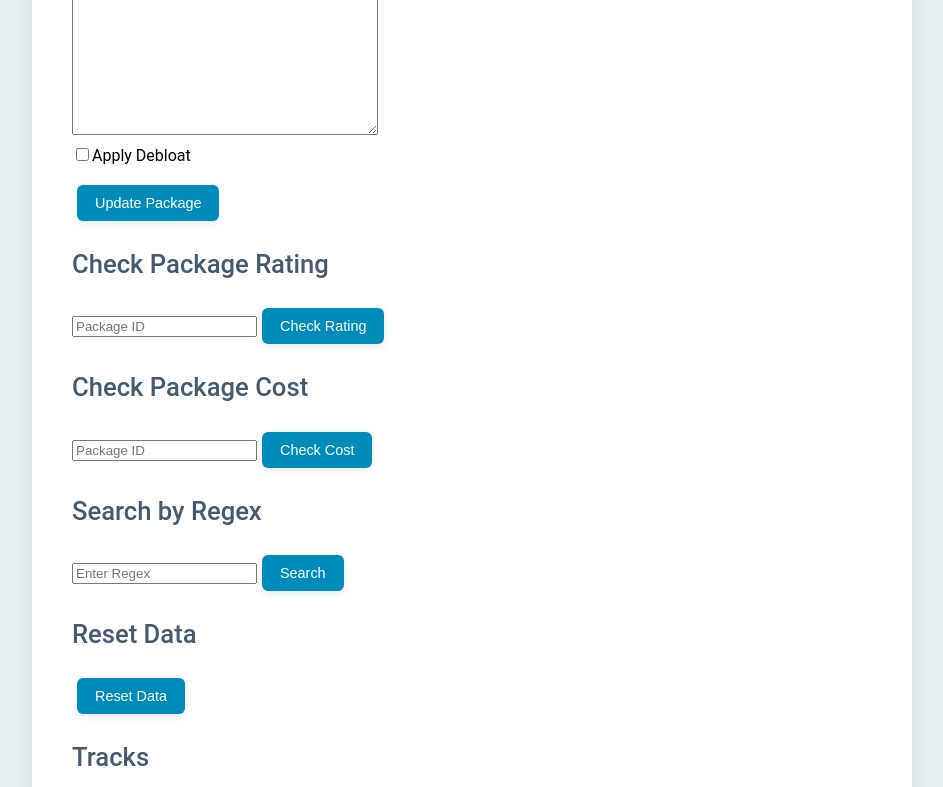
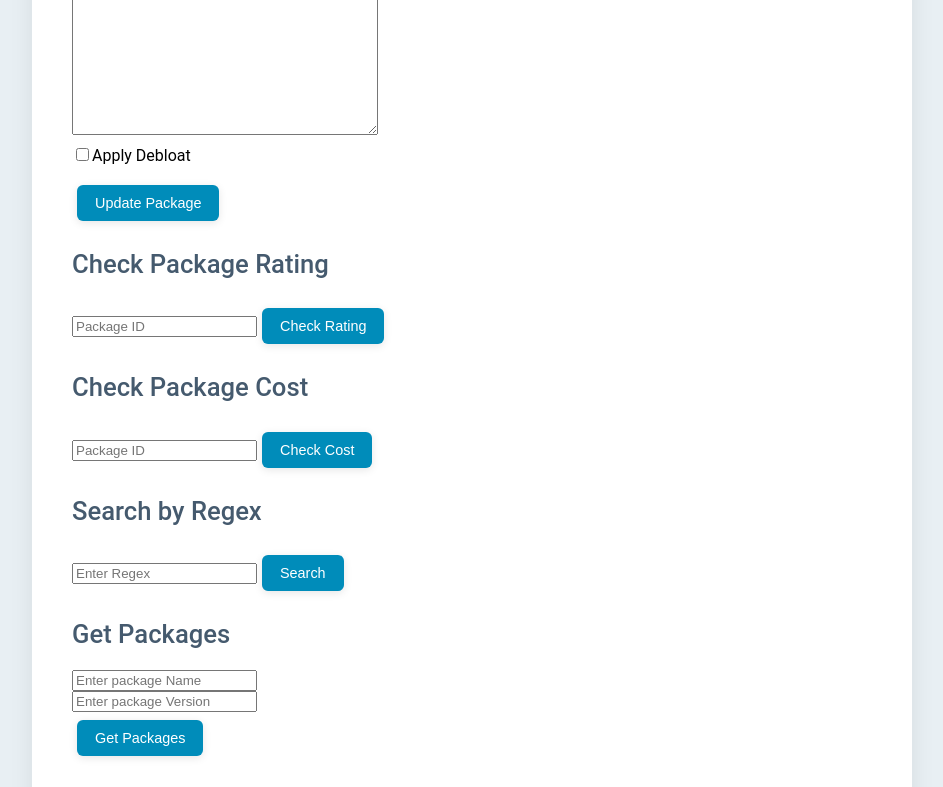
Before and after one commit to abdelrahmanHamdyG/NPM-packages-Evaluator, a React (Create React App) app in the folder frontend/: page / in a window 1280 px wide. Shown: the part 720-1507 px from the top of the page, without its empty margins (168-1111 px from the left). Built offline with nearby package versions, Linux system fonts and the light colour scheme.

Commit message:
Front end for packages

```diff
--- a/frontend/src/app.js
+++ b/frontend/src/app.js
@@ -3,8 +3,7 @@ import "./app.css";
 import axios from "axios";
 
 const App = () => {
-  const [file, setFile] = useState(null);
-  const [urls, setUrls] = useState([]);
+
   const [ratingPackageId, setRatingPackageId] = useState("");
   const [updatePackageID, setUpdatePackageId] = useState("");
   const [regexSearchTerm, setRegexSearchTerm] = useState("");
@@ -26,9 +25,41 @@ const App = () => {
   const [uploadResponse, setUploadResponse] = useState(null);
   const [ratingResult, setRatingResult] = useState(null);
   const [trackResult, setTrackResult] = useState(null);
+  const [packagesName, setPackagesName] = useState("");
+  const [packagesVersion, setPackagesVersion] = useState("");
 
+  const [packageResults, setPackageResults] = useState([]);
   const publicIp = "localhost";
 
+const handleGetPackages = async () => {
+  if (!packagesName) {
+    alert("Please enter a query to fetch packages.");
+    return;
+  }
+
+  try {
+    const payload = [
+      {
+        Name: packagesName,
+        Version: packagesVersion, // Adjust this based on the version requirement
+      },
+    ];
+
+    const response = await axios.post(`http://${publicIp}:3000/packages`,
+      payload, {
+        headers: {
+          "X-Authorization": `Bearer <your-token-here>`, // Replace with your token
+        },
+      }
+    );
+
+    setPackageResults(response.data.packages || []);
+
+  } catch (error) {
+    console.error("Error fetching packages:", error);
+    alert("Failed to fetch packages. Please try again.");
+  }
+};
 
 
   const handleUpload = async () => {
@@ -446,6 +477,43 @@ const handleUpdate = async () => {
         </div>
       )}
 
+      {/* Get Packages Section */}
+<h2>Get Packages</h2>
+<div>
+
+  <input
+    type="text"
+    placeholder="Enter package Name"
+    value={packagesName}
+    onChange={(e) => setPackagesName(e.target.value)}
+  />
+  <div>
+   <input
+    type="text"
+    placeholder="Enter package Version"
+    value={packagesVersion}
+    onChange={(e) => setPackagesVersion(e.target.value)}
+  /></div>
+  <div><button onClick={handleGetPackages}  >Get Packages</button></div>
+</div>
+
+{packageResults.length > 0 && (
+  <div>
+    <h2>Package Results:</h2>
+    <ul>
+      {packageResults.map((pkg, index) => (
+        <li key={index}>
+          {pkg.Name} (Version: {pkg.Version}, ID: {pkg.ID})
+        </li>
+      ))}
+    </ul>
+    { (
+      <button onClick={handleGetPackages}>Load More</button>
+    )}
+  </div>
+)}
+
+
       {/* Reset Data Section */}
       <h2>Reset Data</h2>
       <div>
```
